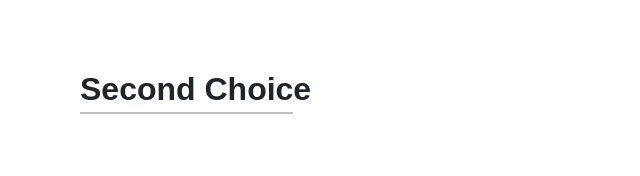
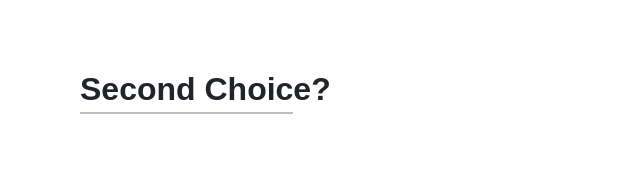
Before and after one commit to imron29/secondchoice, a plain HTML site: page index.html in a window 1280 px wide. Shown: the part 776-952 px from the top of the page, 2-642 px from the left. Drawn offline with nearby package versions, Linux system fonts and the light colour scheme; a web font is replaced by a local one.

Commit message:
Update index.html

```diff
--- a/index.html
+++ b/index.html
@@ -59,7 +59,7 @@
   <section id="about" class="about section-padding" style="top: 50px;">
     <div class="container">
       <div class="row">
-        <h2 style="font-weight: bold;">Second Choice<br>
+        <h2 style="font-weight: bold;">Second Choice?<br>
           <hr class="mb-4 mt-0 d-inline-block mx-auto" style="width: 213px; height: 1px;">
         </h2>
         <div class="col-lg-8 col-md-12 col-12 ps-lg-5 mt-md-5">
```
